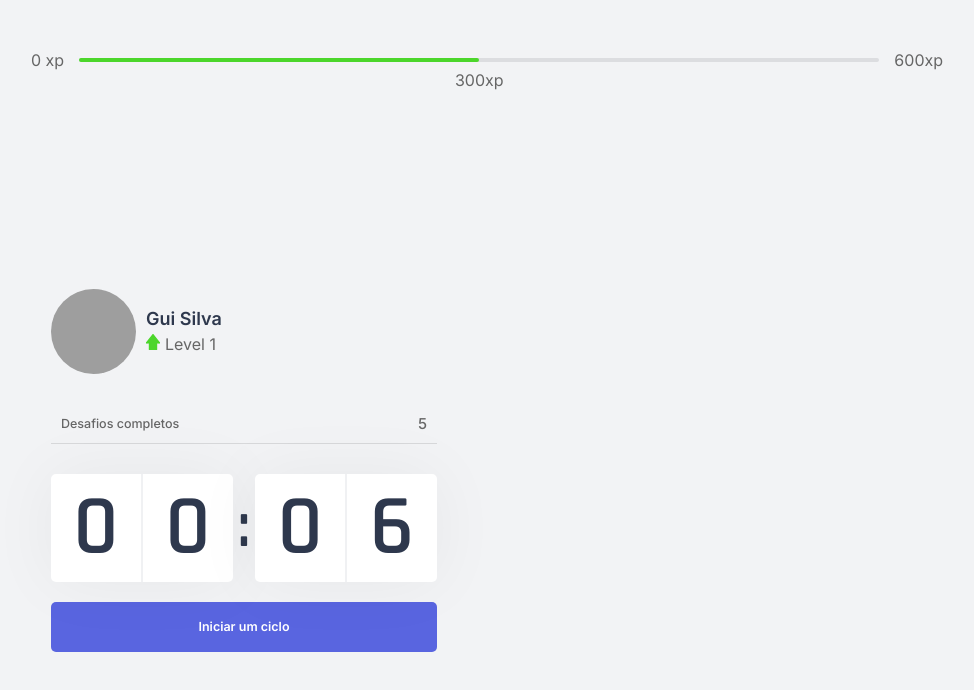
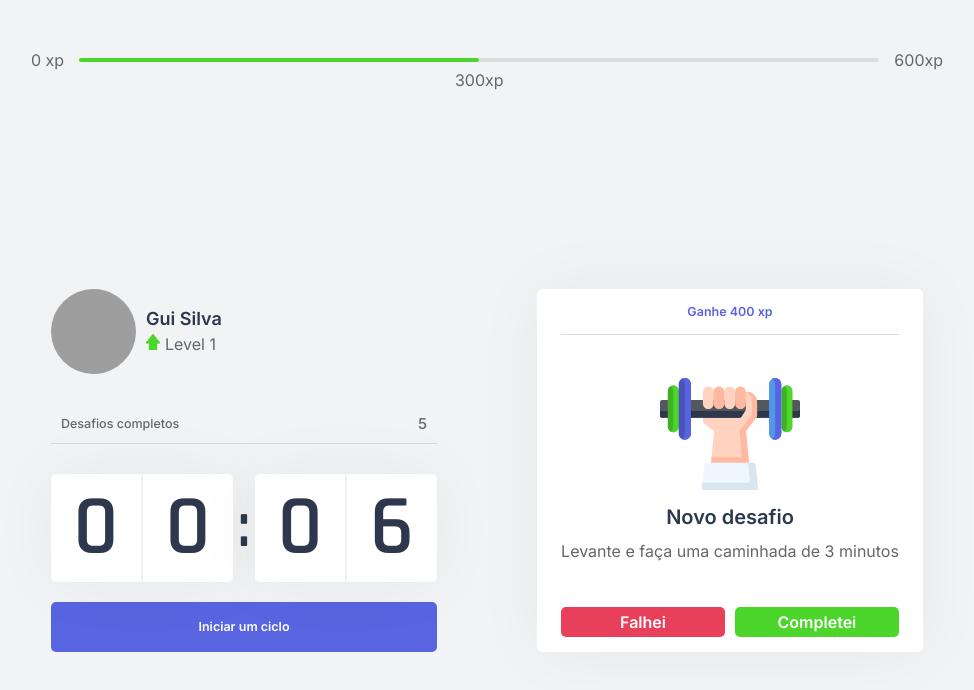
Before and after one commit to Gui-dev/node-next, a Next.js app in the folder web/: page / in a window 1280 px wide. Shown: the top 690 px of the page, without its empty margins (153-1127 px from the left). Built offline with nearby package versions, Linux system fonts and the light colour scheme; grey boxes are pictures that could not be loaded.

Commit message:
feat: add component ChallengeBox

```diff
--- a/web/src/pages/index.tsx
+++ b/web/src/pages/index.tsx
@@ -1,3 +1,4 @@
+import { ChallengeBox } from '../components/ChallengeBox'
 import { CompletedChallenges } from '../components/CompletedChallenges'
 import { Countdown } from '../components/Countdown'
 import { Profile } from '../components/Profile'
@@ -13,7 +14,9 @@
           <Countdown />
         </div>
 
-        <div></div>
+        <div>
+          <ChallengeBox />
+        </div>
       </section>
     </Container>
   )
```
